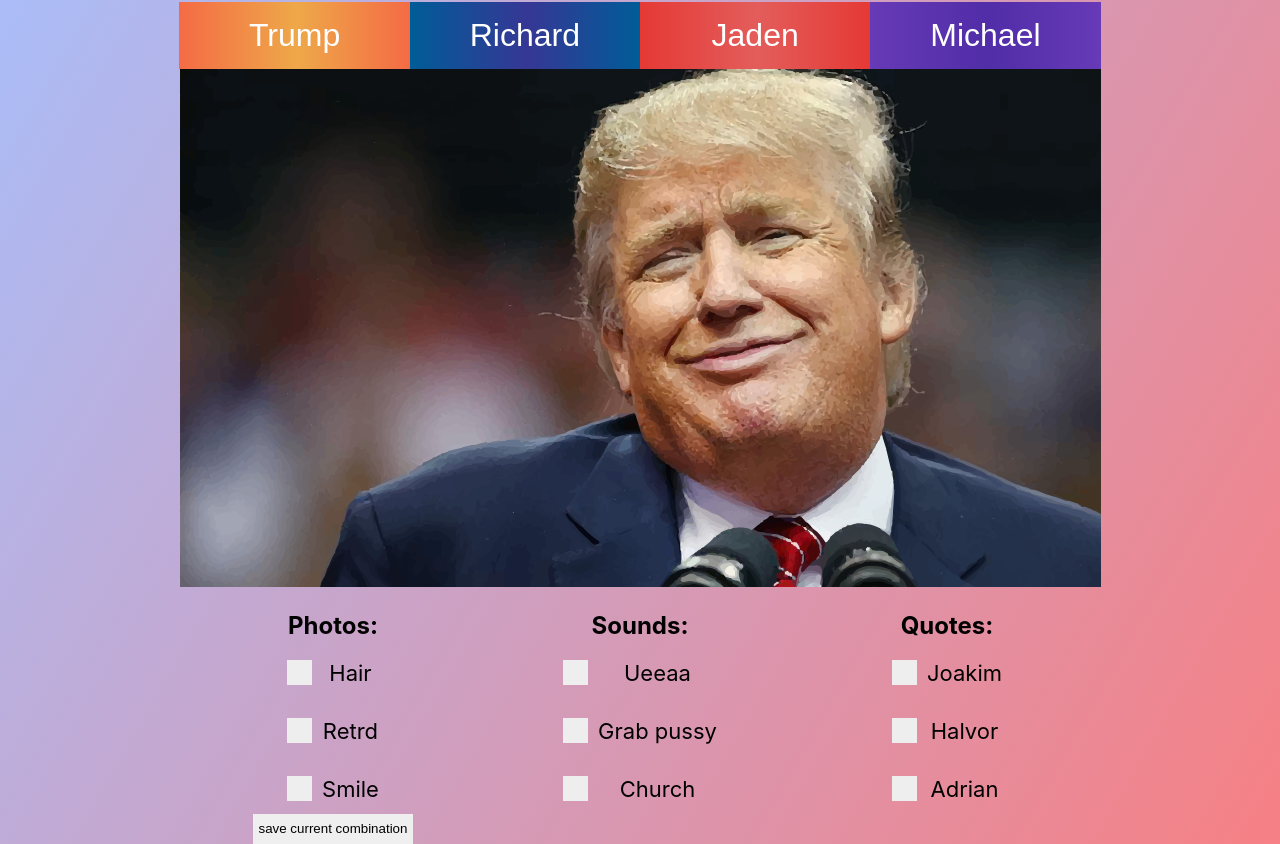
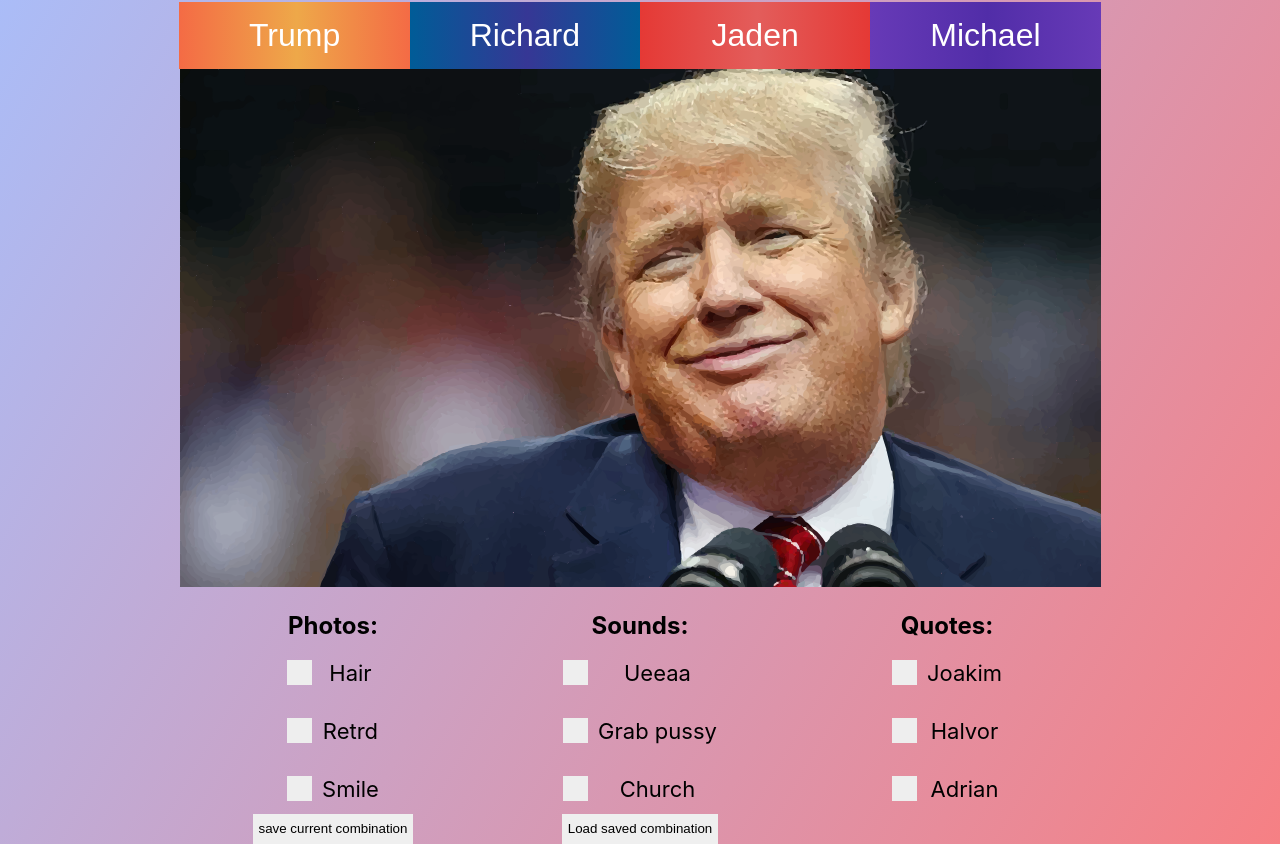
Before and after one commit to adrianflatner/Mediabox, a React (Create React App) app in the folder project2/: page / in a window 1280 px wide. Shown: the part 176-1020 px from the top of the page. Built offline with nearby package versions, Linux system fonts and the light colour scheme.

Commit message:
Added session storage

```diff
--- a/project2/src/components/Navbar.js
+++ b/project2/src/components/Navbar.js
@@ -18,9 +18,10 @@ class Navbar extends Component {
   };
 
   load(){
-    if(localStorage.getItem("favourite")){
-      let currentTab = JSON.parse(localStorage.getItem("favourite"))["tab"];
-      return currentTab;
+    if(sessionStorage.getItem("current")){
+      return JSON.parse(sessionStorage.getItem("current"))["tab"];
+    }else if(localStorage.getItem("favourite")){
+      return JSON.parse(localStorage.getItem("favourite"))["tab"];
     }else{
       return 0;
     }
--- a/project2/src/components/Tools.js
+++ b/project2/src/components/Tools.js
@@ -20,6 +20,7 @@ class Tools extends Component {
         .not(this)
         .prop("checked", false);
     });
+    this.load();
   }
 
   changePicture = stateChange => {
@@ -61,31 +62,52 @@ class Tools extends Component {
     3: ["kfm", "knf", "skdf"]
   };
 
-
-  save(){
-    let favourite = {tab: this.props.activeTab, picture: this.state.picture, sound: this.state.sound, quote: this.state.quote};
-    console.log(favourite);
+  save() {
+    let favourite = {
+      tab: this.props.activeTab,
+      picture: this.state.picture,
+      sound: this.state.sound,
+      quote: this.state.quote
+    };
     let data = JSON.stringify(favourite);
     localStorage.setItem("favourite", data);
-    this.load();
   }
 
-  load(){
-    if(localStorage.getItem("favourite")){
-      let values = localStorage.getItem("favourite");
-      let result = JSON.parse(values);
-      return result;
-    }else{
-      return {tab: 0, picture: 0, sound: 0, quote: 0};
-    }
-
+  autoSave() {
+    let current = {
+      tab: this.props.activeTab,
+      picture: this.state.picture,
+      sound: this.state.sound,
+      quote: this.state.quote
+    };
+    let session = JSON.stringify(current);
+    sessionStorage.setItem("current", session);
   }
 
+  load() {
+    if (sessionStorage.getItem("current")) {
+      let autosave = sessionStorage.getItem("current");
+      return JSON.parse(autosave);
+    } else if (localStorage.getItem("favourite")) {
+      let values = localStorage.getItem("favourite");
+      return JSON.parse(values);
+    } else {
+      return { tab: 0, picture: 0, sound: 0, quote: 0 };
+    }
+  }
+  componentDidUpdate(prevState, prevProps) {
+    this.autoSave();
+    console.log(prevState, prevProps);
+  }
   render() {
     return (
-
       <div className="Wrap">
-        <button className="Save" onClick={()=>this.save()}>save current combination</button>
+        <button className="Save" onClick={() => this.save()}>
+          save current combination
+        </button>
+        <button className="Load" onClick={() => this.load()}>
+          Load saved combination
+        </button>
         <div className="Artboard">
           <Images
             activeTab={this.props.activeTab}
```
